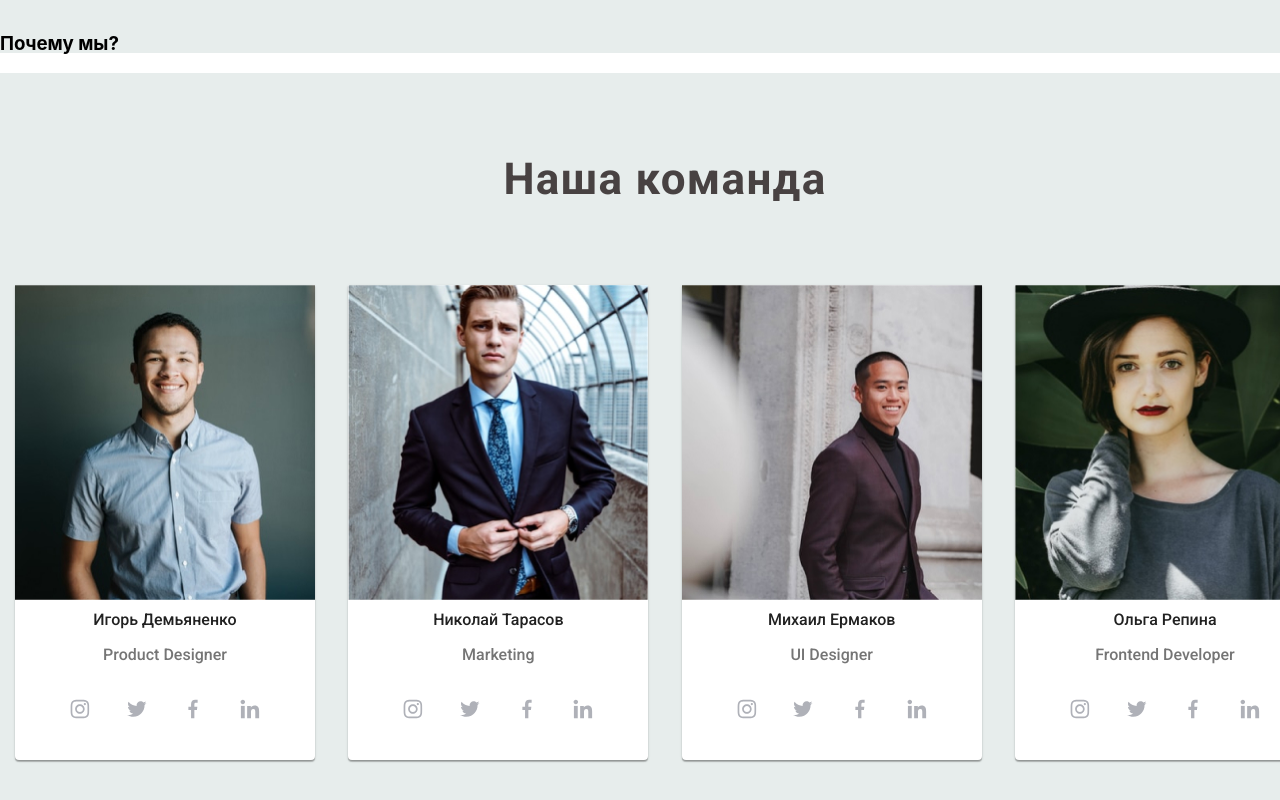
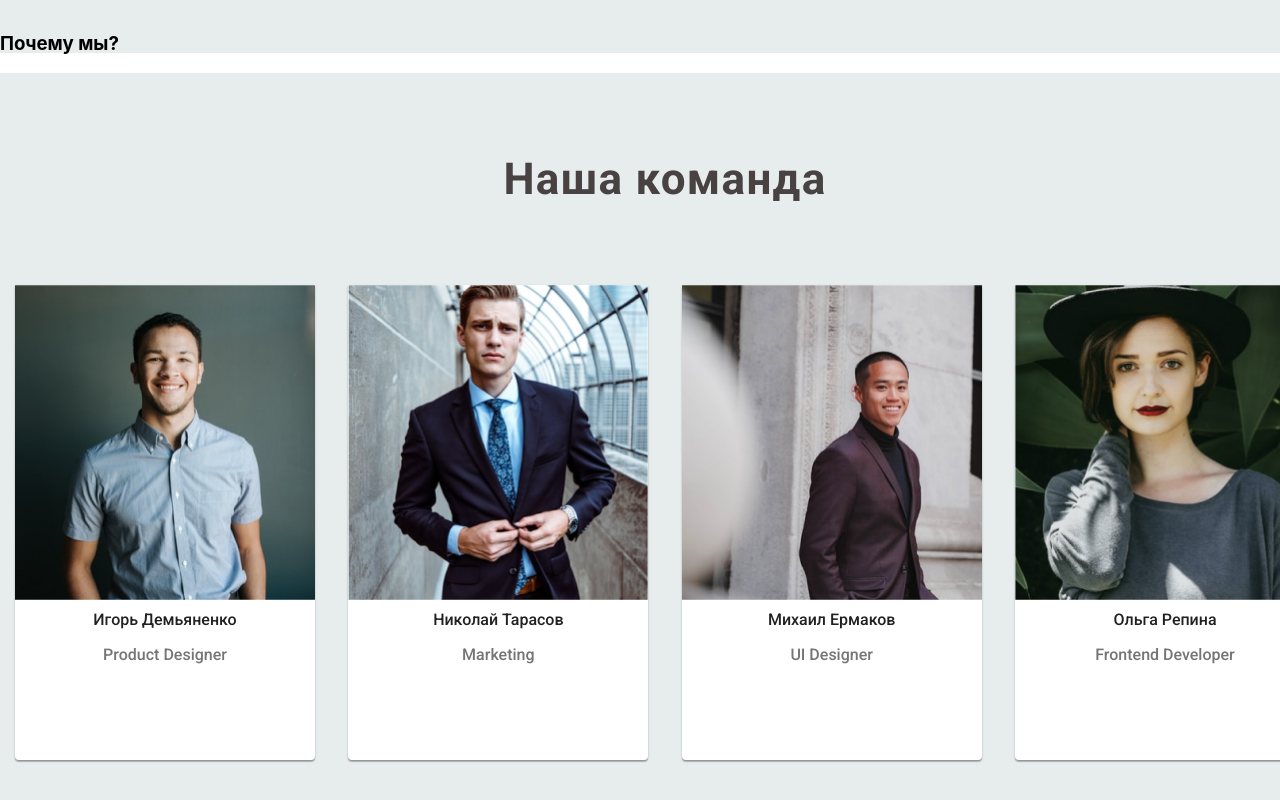
Before and after one commit to MBersPro/apphouse-site, a React (Create React App) app: page / in a window 1280 px wide. Shown: the part 1852-2652 px from the top of the page. Built offline with nearby package versions, Linux system fonts and the light colour scheme.

Commit message:
Revert "commit"

```diff
--- a/src/components/pages/main/ourteam/OurTeam.js
+++ b/src/components/pages/main/ourteam/OurTeam.js
@@ -8,7 +8,6 @@ import {ReactComponent as Inst} from "./svg/Instagram.svg"
 import {ReactComponent as Twit} from "./svg/Twitter.svg"
 import {ReactComponent as Facebook} from "./svg/Facebook.svg"
 import {ReactComponent as LinkedIn} from "./svg/LinkedIn.svg"
-import { Link } from 'react-router-dom';
 const OurTeam = () => {
     return (
 
@@ -28,18 +27,18 @@ const OurTeam = () => {
                                 <p className={styles.descriptionTeam}>Product Designer</p>
                             </div>
                             <div className={styles.IconSvg}>
-                                <Link to="" className={styles.linkIcon}>
+                                <div className={styles.BackIconSvg}>
                                     <Inst className={styles.iconSvg}/>
-                                </Link>
-                                <Link to="" className={styles.linkIcon}>
+                                </div>
+                                <div className={styles.BackIconSvg}>
                                     <Twit className={styles.iconSvg }/>
-                                </Link>
-                                <Link to="" className={styles.linkIcon}>
+                                </div>
+                                <div className={styles.BackIconSvg}>
                                     <Facebook className={styles.iconSvg}/>
-                                </Link>
-                                <Link to="" className={styles.linkIcon}>
+                                </div>
+                                <div className={styles.BackIconSvg}>
                                     <LinkedIn className={styles.iconSvg}/>
-                                </Link>
+                                </div>
                             </div>
                         </div>
                     </li>
@@ -55,18 +54,18 @@ const OurTeam = () => {
                                 <p className={styles.descriptionTeam}>Marketing</p>
                             </div>
                             <div className={styles.IconSvg}>
-                                <Link to="" className={styles.linkIcon}>
+                                <div className={styles.BackIconSvg}>
                                     <Inst className={styles.iconSvg}/>
-                                </Link>
-                                <Link to="" className={styles.linkIcon}>
-                                    <Twit className={styles.iconSvg }/>
-                                </Link>
-                                <Link to="" className={styles.linkIcon}>
+                                </div>
+                                <div className={styles.BackIconSvg}>
+                                    <Twit className={styles.iconSvg}/>
+                                </div>
+                                <div className={styles.BackIconSvg}>
                                     <Facebook className={styles.iconSvg}/>
-                                </Link>
-                                <Link to="" className={styles.linkIcon}>
+                                </div>
+                                <div className={styles.BackIconSvg}>
                                     <LinkedIn className={styles.iconSvg}/>
-                                </Link>
+                                </div>
                             </div>
 
                         </div>
@@ -83,18 +82,18 @@ const OurTeam = () => {
                                 <p className={styles.descriptionTeam}>UI Designer</p>
                             </div>
                             <div className={styles.IconSvg}>
-                                <Link to="" className={styles.linkIcon}>
+                                <div className={styles.BackIconSvg}>
                                     <Inst className={styles.iconSvg}/>
-                                </Link>
-                                <Link to="" className={styles.linkIcon}>
-                                    <Twit className={styles.iconSvg }/>
-                                </Link>
-                                <Link to="" className={styles.linkIcon}>
+                                </div>
+                                <div className={styles.BackIconSvg}>
+                                    <Twit className={styles.iconSvg}/>
+                                </div>
+                                <div className={styles.BackIconSvg}>
                                     <Facebook className={styles.iconSvg}/>
-                                </Link>
-                                <Link to="" className={styles.linkIcon}>
+                                </div>
+                                <div className={styles.BackIconSvg}>
                                     <LinkedIn className={styles.iconSvg}/>
-                                </Link>
+                                </div>
                             </div>
                         </div>
                     </li>
@@ -110,18 +109,18 @@ const OurTeam = () => {
                                 <p className={styles.descriptionTeam}>Frontend Developer</p>
                             </div>
                             <div className={styles.IconSvg}>
-                                <Link to="" className={styles.linkIcon}>
+                                <div className={styles.BackIconSvg}>
                                     <Inst className={styles.iconSvg}/>
-                                </Link>
-                                <Link to="" className={styles.linkIcon}>
-                                    <Twit className={styles.iconSvg }/>
-                                </Link>
-                                <Link to="" className={styles.linkIcon}>
+                                </div>
+                                <div className={styles.BackIconSvg}>
+                                    <Twit className={styles.iconSvg}/>
+                                </div>
+                                <div className={styles.BackIconSvg}>
                                     <Facebook className={styles.iconSvg}/>
-                                </Link>
-                                <Link to="" className={styles.linkIcon}>
+                                </div>
+                                <div className={styles.BackIconSvg}>
                                     <LinkedIn className={styles.iconSvg}/>
-                                </Link>
+                                </div>
                             </div>
                         </div>
                     </li>
--- a/src/components/pages/main/ourteam/OurTeam.module.css
+++ b/src/components/pages/main/ourteam/OurTeam.module.css
@@ -51,10 +51,10 @@
 }
 .IconSvg{
     display: flex;
-    padding-left: 40px;
-    padding-right: 40px;
+    padding-left: 48px;
+    padding-right: 48px;
     justify-content: space-between;
-    margin-top: 20px;
+    margin-top: 35px;
     fill: white;
 }
 
@@ -70,27 +70,7 @@
     margin-bottom: 80px;
     text-align: center;
 }
-
-
-.iconSvg{
+.iconSvg {
     width: 20px;
     height: 20px;
-    fill: #AFB1B8;
-
 }
-.linkIcon{
-    display: flex;
-    width: 50px;
-    height: 50px;
-    justify-content: center;
-    align-items: center;
-
-
-}
-.linkIcon:hover .iconSvg {
-    fill: #ffffff;
-}
-.linkIcon:hover{
-    background: #67A298;
-    border-radius: 50%;
-}
--- a/src/index.css
+++ b/src/index.css
@@ -5,7 +5,6 @@ body {
     sans-serif;
   -webkit-font-smoothing: antialiased;
   -moz-osx-font-smoothing: grayscale;
-
 
 }
 
@@ -17,10 +16,3 @@ code {
 .active{
   color: #58b5af
 }
-.element::-webkit-scrollbar {
-  width: 0;
-}
-
-::-webkit-scrollbar {
-  width: 0;
-}
```
Also changed, not shown: src/components/pages/main/ourteam/svg/Facebook.svg, src/components/pages/main/ourteam/svg/Instagram.svg.
